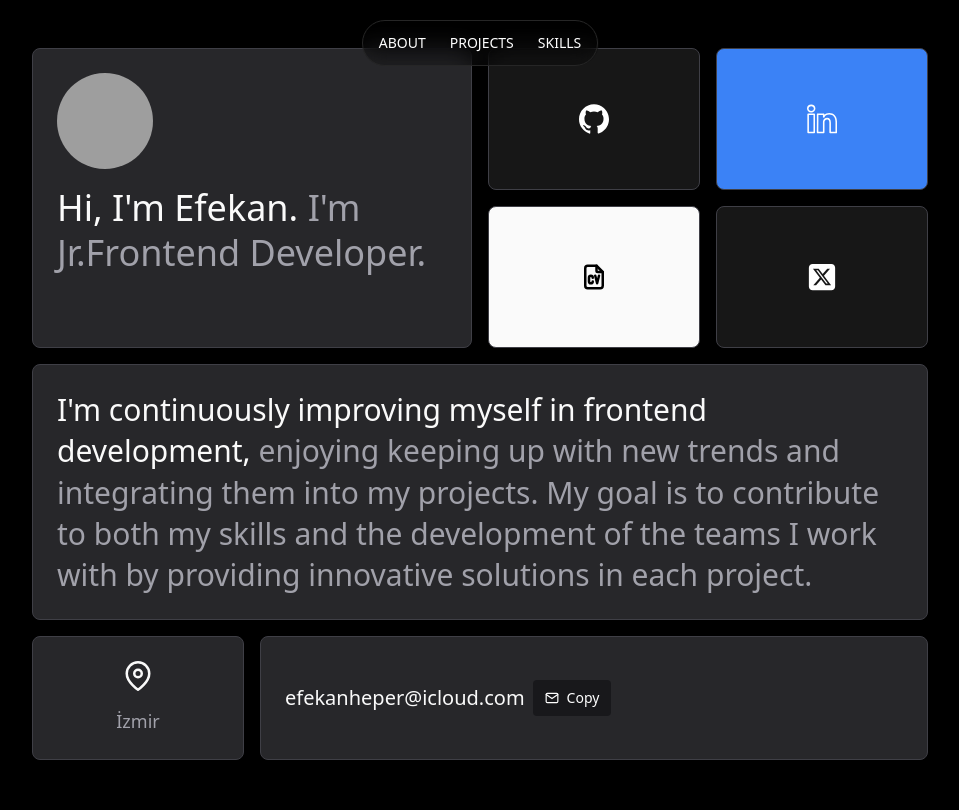
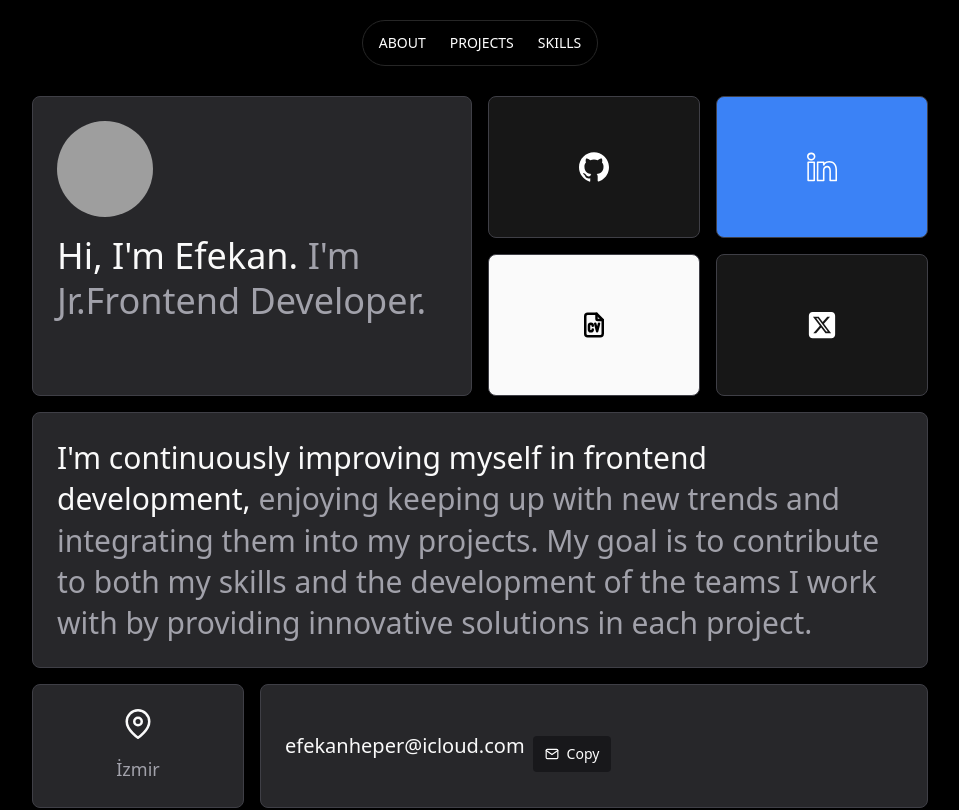
Before and after one commit to efekanheper/portfolio, a React (Vite) app: page / in a window 1280 px wide. Shown: the top 810 px of the page, without its empty margins (160-1119 px from the left). Built offline with nearby package versions, Linux system fonts and the light colour scheme; grey boxes are pictures that could not be loaded.

Commit message:
Update GridHero.jsx

```diff
--- a/src/components/GridHero.jsx
+++ b/src/components/GridHero.jsx
@@ -10,7 +10,7 @@ import { TbFileCv } from "react-icons/tb";
 
 export const GridHero = () => {
   return (
-    <div className="min-h-screen bg-black px-4 py-12 text-zinc-50">
+    <div className="min-h-screen bg-black px-4 py-24 text-zinc-50">
       <motion.div
         initial="initial"
         animate="animate"
@@ -184,7 +184,7 @@ const EmailListBlock = () => {
       <form onSubmit={(e) => e.preventDefault()} className="flex items-center">
         <button
           type="button"
-          className="flex items-center gap-2 whitespace-nowrap rounded bg-zinc-900 px-3 py-2 text-sm font-medium text-white transition-colors hover:bg-zinc-300 hover:text-black"
+          className="flex items-center gap-2 whitespace-nowrap rounded bg-zinc-900 px-3 py-2 mt-4 text-sm font-medium text-white transition-colors hover:bg-zinc-300 hover:text-black"
           onClick={handleCopy}
         >
           <FiMail />
```
